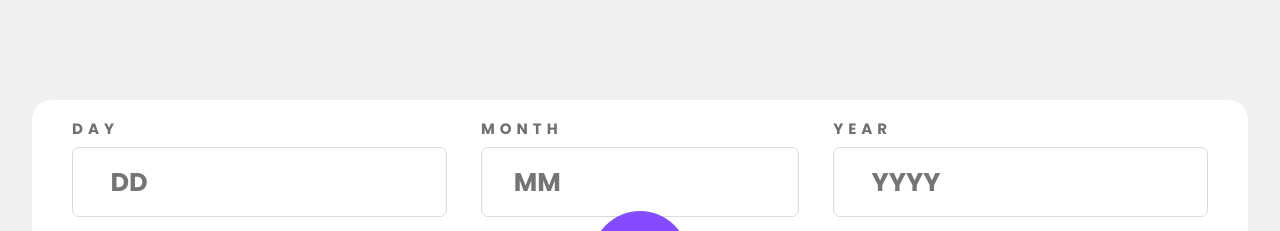
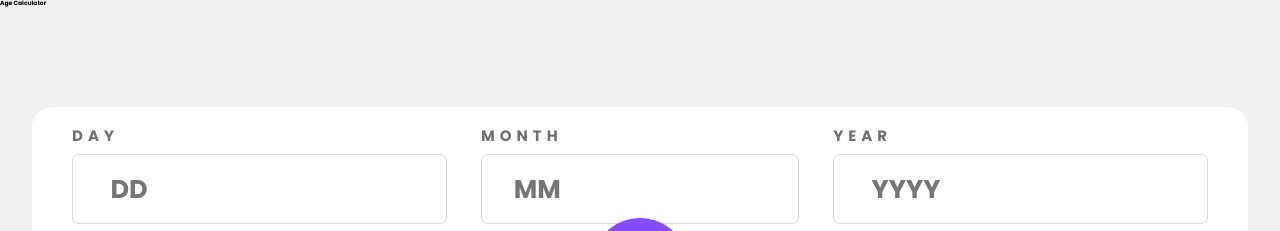
Before and after one commit to islom2202/Age-calculator-app, a plain HTML site: page index.html in a window 1280 px wide. Shown: the top 231 px of the page. Drawn offline with Linux system fonts and the light colour scheme.

Commit message:
Update index.html

```diff
--- a/index.html
+++ b/index.html
@@ -7,6 +7,7 @@
   <link rel="stylesheet" href="./dist/main.css">
 </head>
 <body class="off-white">
+  <h1 style={scale: 0}>Age Calculator</h1>
   <main class="white">
     <!--Input Field-->
     <form class="inputs" autocomplete="off" novalidate>
@@ -26,7 +27,7 @@
         <small class="inputsBox__error"></small>
       </div>
       <button type="submit" class="sumbit">
-        <img src="assets/images/icon-arrow.svg" alt="">
+          <img src="assets/images/icon-arrow.svg" alt="">
       </button>
     </form>
     <!--Output Field-->
```
